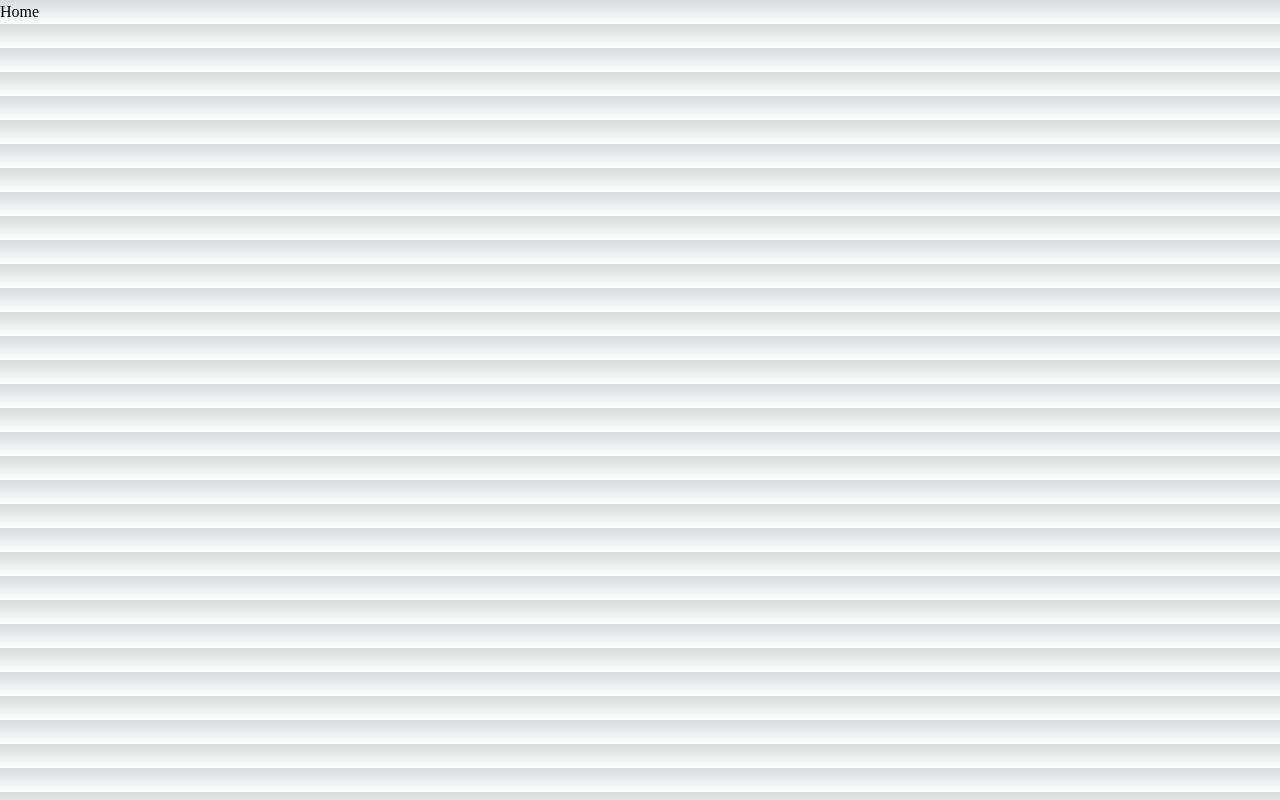
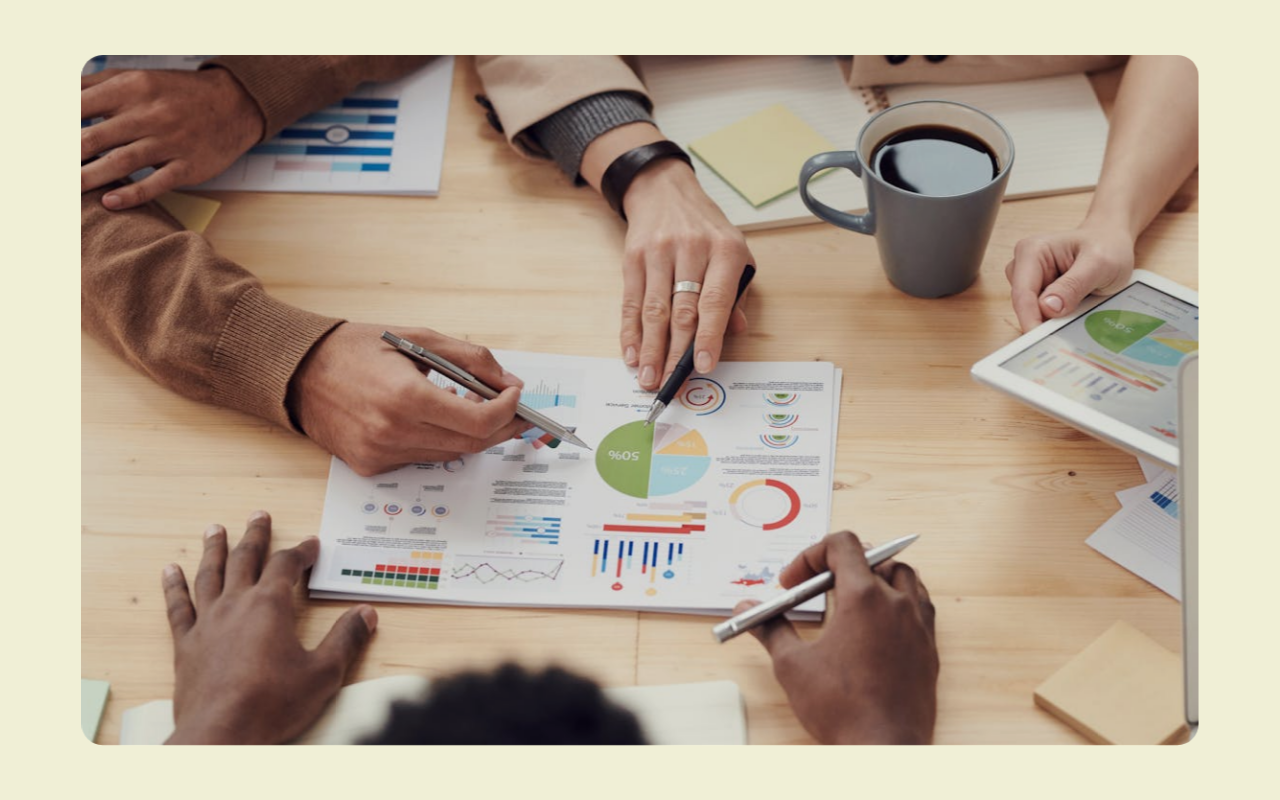
Before and after one commit to t-holmquist/sola, a Next.js app: page /kaffebar in a window 1280 px wide. Shown: the top 800 px of the page. Built offline with nearby package versions, Linux system fonts and the light colour scheme.

Commit message:
Added initial kaffebar content and finetuned animations

```diff
--- a/app/globals.css
+++ b/app/globals.css
@@ -19,7 +19,7 @@
 body {
   transition-property: opacity, background, transform, filter;
   transition-timing-function: ease-in-out;
-  transition-duration: 500ms;
+  transition-duration: 300ms;
 
   color: rgb(var(--foreground-rgb));
   background: linear-gradient(
@@ -32,10 +32,18 @@ body {
 
 
 
-.page-transition {
+.page-transition-kaffebar {
   opacity: 0;
-  transform: translateY(50px);
-  filter: blur(12px);
+  transform: rotate(1deg);
+  background: #af3523;
+
+}
+
+.page-transition-kontor {
+  opacity: 0;
+  transform: rotate(-1deg);
+  background: #39592c;
+
 }
 
 @layer utilities {
--- a/app/kaffebar/page.tsx
+++ b/app/kaffebar/page.tsx
@@ -1,6 +1,27 @@
+import { BouncyCardsFeatures } from "@/components/bouncyCardGrid";
+import Contact from "@/components/contact";
+import Footer from "@/components/footer";
+import Gallery from "@/components/gallery";
+import { TextParallaxContent } from "@/components/textParallaxContent";
+
 
 export default function Home() {
   return (
-    <div>Home</div>
+    <main className="bg-[#f0efd6]">
+    <TextParallaxContent
+    imgPath="/office2.jpg"
+    subheading="Kaffebar og kontorfællesskab"
+    heading="SOLA"
+    href="/"
+    buttonText="Gå til Kontor"
+    animationType="page-transition-kontor"
+      >
+        <></>
+      </TextParallaxContent>
+      <BouncyCardsFeatures />
+      <Gallery />
+      <Contact />
+      <Footer />
+    </main>
   )
 }
--- a/app/layout.tsx
+++ b/app/layout.tsx
@@ -26,7 +26,7 @@ export default function RootLayout({
 }>) {
   return (
     <html lang="en">
-      <body className={`${openSans.variable} ${alternateGothic.variable}`}>{children}</body>
+      <body className={`${openSans.variable} ${alternateGothic.variable} bg-[#f0efd6]`}>{children}</body>
     </html>
   );
 }
--- a/app/page.tsx
+++ b/app/page.tsx
@@ -13,6 +13,9 @@ export default function Home() {
         imgPath="/office.jpg"
         subheading="Kaffebar og kontorfællesskab"
         heading="SOLA"
+        href="/kaffebar"
+        buttonText="Gå til Kaffebar"
+        animationType="page-transition-kaffebar"
       >
         <></>
       </TextParallaxContent>
--- a/components/textParallaxContent.tsx
+++ b/components/textParallaxContent.tsx
@@ -11,11 +11,17 @@ export const TextParallaxContent = ({
     imgPath,
     subheading,
     heading,
+    buttonText,
+    animationType,
+    href,
     children,
   }: {
     imgPath: string;
     subheading: string;
     heading: string;
+    animationType: string;
+    buttonText: string;
+    href: string;
     children: ReactNode;
   }) => {
 
@@ -29,7 +35,7 @@ export const TextParallaxContent = ({
       >
         <div className="relative h-[100vh]">
           <StickyImage imgPath={imgPath} />
-          <OverlayCopy heading={heading} subheading={subheading} />
+          <OverlayCopy heading={heading} subheading={subheading} href={href} animationType={animationType} buttonText={buttonText}/>
         </div>
         {children}
       </div>
@@ -75,9 +81,15 @@ const StickyImage = ({ imgPath }: { imgPath: string }) => {
 const OverlayCopy = ({
     subheading,
     heading,
+    buttonText,
+    animationType,
+    href,
   }: {
     subheading: string;
     heading: string;
+    buttonText: string;
+    animationType: string;
+    href: string;
   }) => {
     const targetRef = useRef(null);
     const { scrollYProgress } = useScroll({
@@ -106,7 +118,7 @@ const OverlayCopy = ({
 
         <TextGenerateEffect words={subheading} className="text-center text-white text-xl font-sans md:text-3xl"/>
         <div className="flex gap-10 mt-10">
-          <AnimationLink href="/kaffebar" className="font-sans bg-secondary whitespace-nowrap rounded-xl px-4 py-2 font-medium text-white shadow-xl">Gå til Kaffebar</AnimationLink>
+          <AnimationLink animationType={animationType} href={href} className="font-sans bg-secondary whitespace-nowrap rounded-xl px-4 py-2 font-medium text-white shadow-xl">{buttonText}</AnimationLink>
         </div>
       </motion.div>
     );
--- a/utils/animationLink.tsx
+++ b/utils/animationLink.tsx
@@ -8,6 +8,7 @@ interface AnimationLinkProps extends LinkProps {
     children: ReactNode;
     href: string;
     className: string;
+    animationType: string;
 }
 
 function sleep(ms: number): Promise<void> {
@@ -17,6 +18,7 @@ function sleep(ms: number): Promise<void> {
 const AnimationLink = ({
     children,
     href,
+    animationType,
     className,
     ...props
 }: AnimationLinkProps ) => {
@@ -26,15 +28,15 @@ const AnimationLink = ({
         e.preventDefault();
 
         const body = document.querySelector('body');
-        body?.classList.add('page-transition');
+        body?.classList.add(animationType);
 
-        await sleep(400)
+        await sleep(300)
 
         router.push(href);
 
-        await sleep(400)
+        await sleep(300)
 
-        body?.classList.remove('page-transition');
+        body?.classList.remove(animationType);
     }
 
   return (
```
